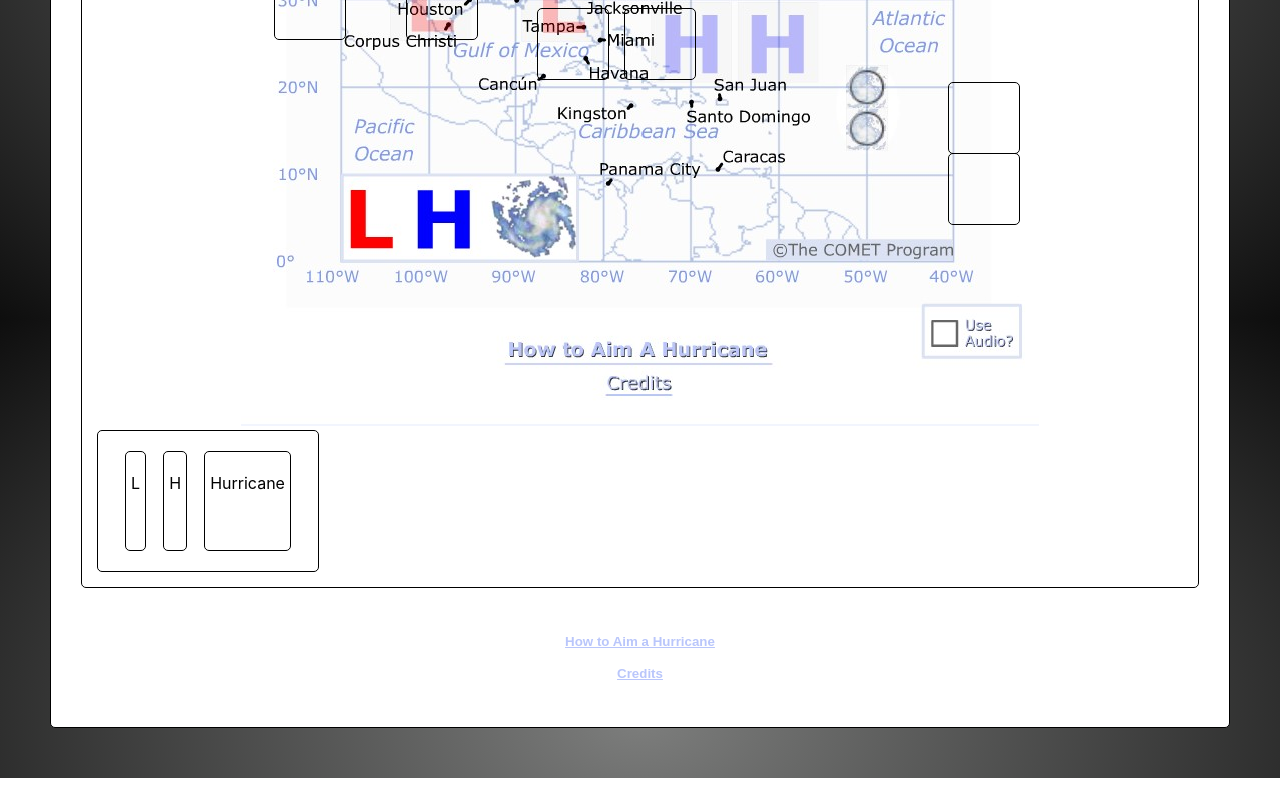
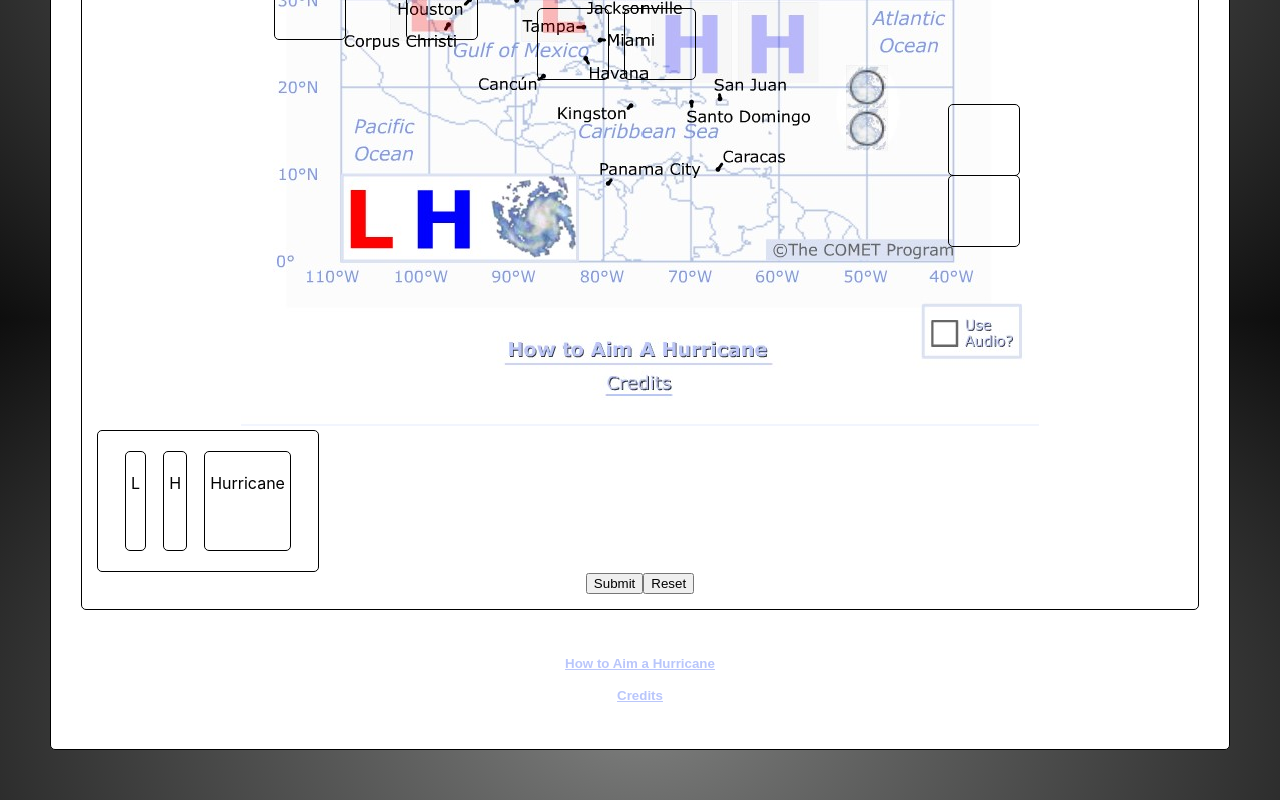
Before and after one commit to tywi6665/comet_hurricane_conversion_v2, a React (Create React App) app: page / in a window 1280 px wide. Shown: the part 481-1281 px from the top of the page. Before the commit the page ends 1259 px from the top, so only its background shows below. Built offline with nearby package versions, Linux system fonts and the light colour scheme.

Commit message:
Created Button component

```diff
--- a/src/App.scss
+++ b/src/App.scss
@@ -48,6 +48,16 @@ body {
                         padding: 5px;
                         border: 1px solid #000000;
                         border-radius: 5px;
+                        cursor: move; /* fallback if grab cursor is unsupported */
+                        cursor: grab;
+                        cursor: -moz-grab;
+                        cursor: -webkit-grab;
+
+                        &:active {
+                            cursor: grabbing;
+                            cursor: -moz-grabbing;
+                            cursor: -webkit-grabbing;
+                        }
                     }
 
                     .active-item {
--- /dev/null
+++ b/src/Components/DndComponents/Button.js
@@ -0,0 +1,14 @@
+import React from 'react';
+
+const Button = ({ type, handleClick, text }) => {
+    return (
+        <button
+            type={type}
+            onClick={(e) => handleClick(e)}
+        >
+            {text}
+        </button>
+    );
+}
+
+export default Button;
--- a/src/Components/DndComponents/DndWrapper.js
+++ b/src/Components/DndComponents/DndWrapper.js
@@ -1,4 +1,5 @@
 import React, { useState, useRef } from 'react';
+import Button from "./Button";
 
 const DndWrapper = () => {
 
@@ -10,7 +11,7 @@ const DndWrapper = () => {
         {
             title: "dnd-draggables-container",
             items: [["L", "low"], ["H", "high"], ["Hurricane", "hurricane"]],
-            accepts: ""
+            accepts: "All"
         },
         {
             title: "dnd-target dnd-target-low-1",
@@ -95,7 +96,8 @@ const DndWrapper = () => {
     const handleDragEnter = (e, params) => {
         console.log("Entering drag...", params)
         const currentItem = dragItem.current;
-        if (e.target.getAttribute("data-value") === dragNode.current.getAttribute("data")) {
+        if (dragNode.current)
+            if ((e.target.getAttribute("data-value") === dragNode.current.getAttribute("data")) || (e.target.getAttribute("data-value") === "All")) {
                 setDragData(oldDragData => {
                     let newDragData = JSON.parse(JSON.stringify(oldDragData));
                     newDragData[params.grpI].items.splice(params.itemI, 0, newDragData[currentItem.grpI].items.splice(currentItem.itemI, 1)[0]);
@@ -121,6 +123,14 @@ const DndWrapper = () => {
         dragNode.current.removeEventListener("dragend", handleDragEnd)
         dragItem.current = null;
         dragNode.current = null;
+    }
+
+    const handleSubmit = (e) => {
+        console.log("submit")
+    }
+
+    const handleReset = (e) => {
+        console.log("reset")
     }
 
     return (
@@ -161,6 +171,16 @@ const DndWrapper = () => {
                     </div>
                 ))} */}
             </div>
+            <Button
+                type={"submit"}
+                handleClick={handleSubmit}
+                text={"Submit"}
+            />
+            <Button
+                type={"reset"}
+                handleClick={handleReset}
+                text={"Reset"}
+            />
         </div>
     );
 }
```
Lines whose indentation alone changed are shown as unchanged.
